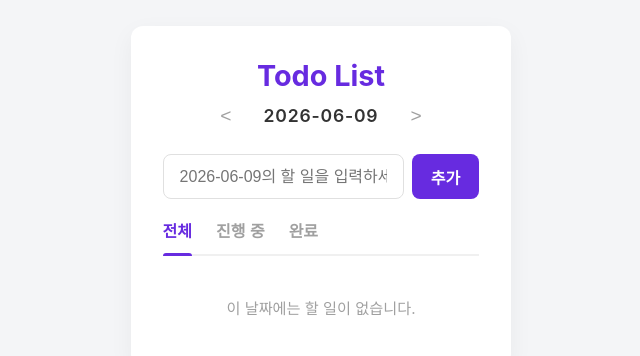
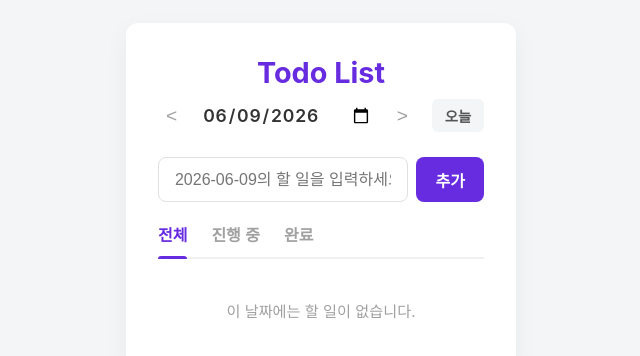
Before and after one commit to agape6614/kakao-assignment-1, a React (Vite) app in the folder assignment-1/: page / in a window 1280 px wide. Shown: the part 204-560 px from the top of the page, without its empty margins (319-959 px from the left). Built offline with nearby package versions, Linux system fonts and the light colour scheme; the HTML template or start-up script is replaced by a standard one.

Commit message:
Calendar

```diff
--- a/assignment-1/src/App.css
+++ b/assignment-1/src/App.css
@@ -19,15 +19,31 @@
   display: flex;
   justify-content: center;
   align-items: center;
-  gap: 1.5rem;
+  gap: 0.5rem; /* 버튼 간격을 살짝 조정 */
   margin-bottom: 1.5rem;
   color: #333;
 }
 
-.date-text {
+.date-picker-input {
+  font-family: inherit;
   font-size: 1.1rem;
   font-weight: 600;
   letter-spacing: 0.05rem;
+  color: #333;
+  border: 1px solid transparent;
+  background-color: transparent;
+  cursor: pointer;
+  outline: none;
+  padding: 0.3rem 0.5rem;
+  border-radius: 6px;
+  transition: all 0.2s ease;
+}
+
+.date-picker-input:hover,
+.date-picker-input:focus {
+  border-color: #672be0;
+  background-color: #f9f9f9;
+  color: #672be0;
 }
 
 .date-btn {
@@ -42,6 +58,25 @@
 
 .date-btn:hover {
   color: #672be0;
+}
+
+/* ⭐️ 오늘 버튼 커스텀 스타일링 */
+.today-btn {
+  background-color: #f4f5f7;
+  color: #555;
+  border: none;
+  padding: 0.4rem 0.8rem;
+  border-radius: 6px;
+  font-size: 0.9rem;
+  font-weight: 600;
+  cursor: pointer;
+  transition: all 0.2s;
+  margin-left: 0.5rem;
+}
+
+.today-btn:hover {
+  background-color: #e0e0e0;
+  color: #672be0; /* 호버 시 메인 컬러 강조 */
 }
 
 .input-section {
--- a/assignment-1/src/App.jsx
+++ b/assignment-1/src/App.jsx
@@ -10,13 +10,13 @@ const getFormattedDate = (dateObj) => {
 };
 
 function App() {
-  // ⭐️ 상태 관리: 앱 시작 시 로컬스토리지에서 데이터를 불러와 초기화 (Lazy initialization)
+  // 로컬스토리지 연동 초기화
   const [todos, setTodos] = useState(() => {
     const savedTodos = localStorage.getItem('todos');
     if (savedTodos) {
       return JSON.parse(savedTodos);
     }
-    return []; // 저장된 데이터가 없으면 빈 배열 반환
+    return [];
   });
 
   const [inputValue, setInputValue] = useState('');
@@ -32,7 +32,7 @@ function App() {
   // 날짜 상태 관리 (기본값: 오늘 날짜)
   const [selectedDate, setSelectedDate] = useState(getFormattedDate(new Date()));
 
-  // ⭐️ 로컬스토리지 자동 저장: todos 배열이 변경될 때마다 실행됨
+  // todos 배열 변경 시 로컬스토리지 자동 저장
   useEffect(() => {
     localStorage.setItem('todos', JSON.stringify(todos));
   }, [todos]);
@@ -51,6 +51,16 @@ function App() {
     setSelectedDate(getFormattedDate(current));
   };
 
+  // 날짜 선택기(Date Picker)에서 직접 날짜를 바꿨을 때의 함수
+  const handleDateChange = (e) => {
+    setSelectedDate(e.target.value);
+  };
+
+  // ⭐️ 오늘 날짜로 즉시 이동하는 함수
+  const handleGoToToday = () => {
+    setSelectedDate(getFormattedDate(new Date()));
+  };
+
   // Todo 추가 함수
   const handleAddTodo = (e) => {
     e.preventDefault();
@@ -64,7 +74,7 @@ function App() {
       id: Date.now(),
       text: inputValue,
       isCompleted: false,
-      date: selectedDate, // 현재 선택된 날짜 저장
+      date: selectedDate, // 현재 화면에 선택된 날짜 저장
     };
 
     setTodos([...todos, newTodo]);
@@ -127,11 +137,19 @@ function App() {
       <header className="header">
         <h1>Todo List</h1>
 
-        {/* 날짜 이동 네비게이션 UI */}
+        {/* 네비게이션 UI: Date Picker와 오늘 버튼 추가 */}
         <div className="date-navigation">
           <button className="date-btn" onClick={handlePrevDate}>&lt;</button>
-          <span className="date-text">{selectedDate}</span>
+          <input
+            type="date"
+            className="date-picker-input"
+            value={selectedDate}
+            onChange={handleDateChange}
+            required
+          />
           <button className="date-btn" onClick={handleNextDate}>&gt;</button>
+          {/* ⭐️ 오늘 버튼 UI */}
+          <button className="today-btn" onClick={handleGoToToday}>오늘</button>
         </div>
       </header>
 
```
